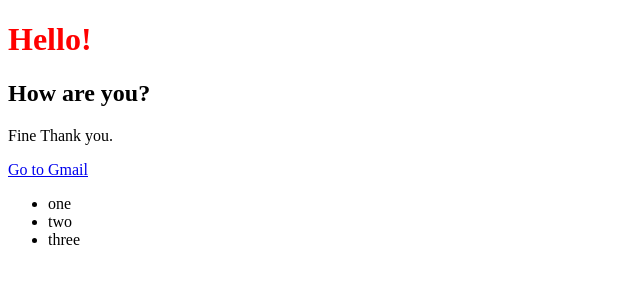
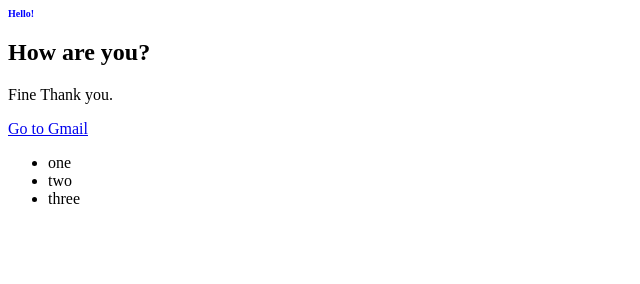
Before and after one commit to Hiroyuki-0816/April-23, a plain HTML site: page index.html in a window 1280 px wide. Shown: the whole page, without its empty margins (0-640 px from the left). Drawn offline with Linux system fonts and the light colour scheme.

Commit message:
Update stylesheet.css

```diff
--- a/stylesheet.css
+++ b/stylesheet.css
@@ -1,6 +1,4 @@
 h1 {
-  color:red;
+  color:blue;
+  font-size:10px;
 }
-h2 {
-  font-family:selif;
-}
```
